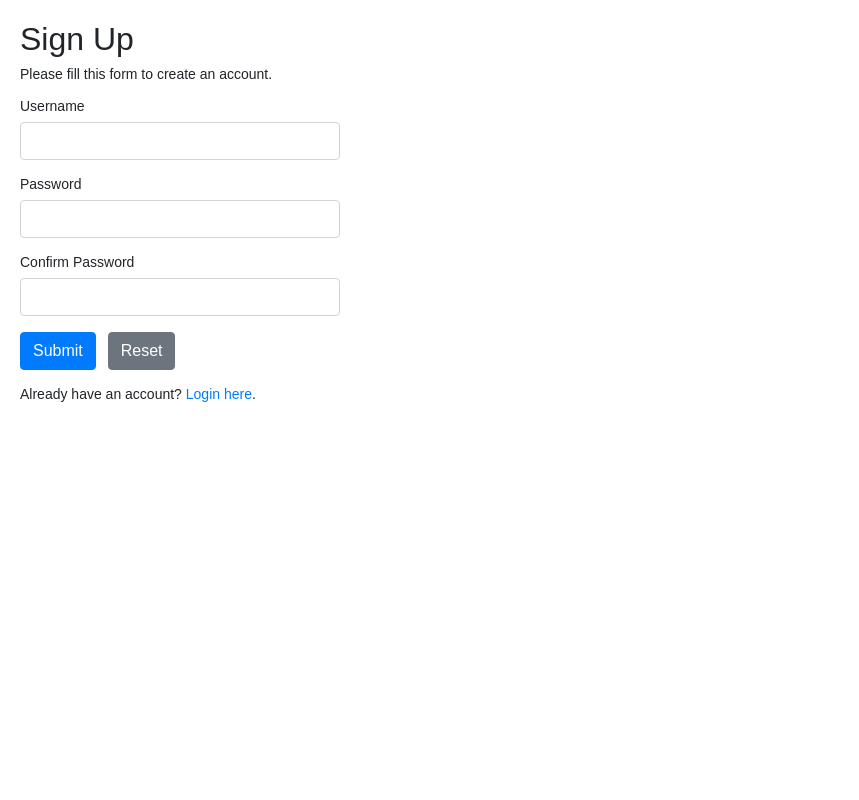
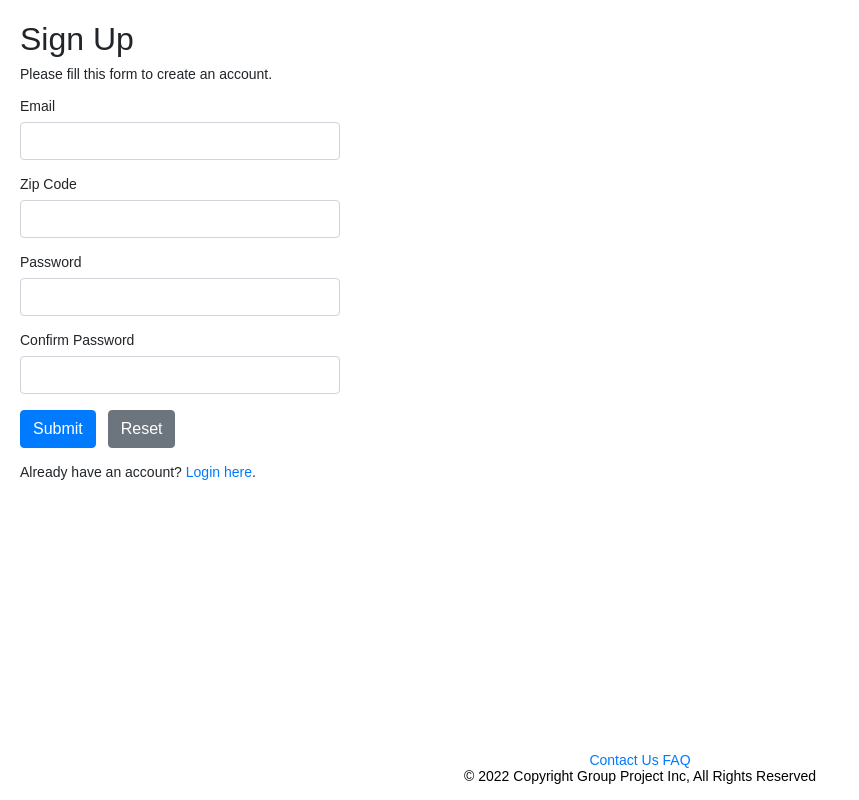
Before and after one commit to docktheboat/AppAcadianaPower, a PHP site: page /INFX-499/register.php in a window 1280 px wide. Shown: the whole page, without its empty margins (0-859 px from the left). Run offline with PHP 8.4, Linux system fonts and the light colour scheme.

Commit message:
Add files via upload

```diff
--- /dev/null
+++ b/INFX-499/ContactUs.php
@@ -0,0 +1,4 @@
+<?php
+
+
+?>
--- /dev/null
+++ b/INFX-499/FAQ.php
@@ -0,0 +1,3 @@
+<?php
+
+?>
--- /dev/null
+++ b/INFX-499/bottom.php
@@ -0,0 +1,7 @@
+<div class="footer">
+<a href="ContactUs.php">Contact Us</a> <a href="FAQ.php">FAQ</a>
+<p>&copy; 2022 Copyright Group Project Inc, All Rights Reserved</p>
+</div>
+
+</body>
+</html>
--- a/INFX-499/config.php
+++ b/INFX-499/config.php
@@ -1,6 +1,4 @@
 <?php
-/* Database credentials. Assuming you are running MySQL
-server with default setting (user 'root' with no password) */
 
 
 define('DB_SERVER', 'localhost');
--- a/INFX-499/login.php
+++ b/INFX-499/login.php
@@ -1,7 +1,8 @@
 <?php
 // Initialize the session
 session_start();
-
+include "shared.php";
+top();
 // Check if the user is already logged in, if yes then redirect him to welcome page
 if(isset($_SESSION["loggedin"]) && $_SESSION["loggedin"] === true){
     header("location: welcome.php");
@@ -112,7 +113,7 @@ if($_SERVER["REQUEST_METHOD"] == "POST"){
 
     <form action="<?php echo htmlspecialchars($_SERVER["PHP_SELF"]); ?>" method="post">
         <div class="form-group">
-            <label>Username</label>
+            <label>Email</label>
             <input type="text" name="username" class="form-control <?php echo (!empty($username_err)) ? 'is-invalid' : ''; ?>" value="<?php echo $username; ?>">
             <span class="invalid-feedback"><?php echo $username_err; ?></span>
         </div>
@@ -127,5 +128,6 @@ if($_SERVER["REQUEST_METHOD"] == "POST"){
         <p>Don't have an account? <a href="register.php">Sign up now</a>.</p>
     </form>
 </div>
+<?php bottom() ?>
 </body>
 </html>
--- a/INFX-499/register.php
+++ b/INFX-499/register.php
@@ -1,23 +1,23 @@
 <?php
 // Include config file
-require_once "config.php";
-
+include "shared.php";
+config();
 // Define variables and initialize with empty values
-$username = $password = $confirm_password = "";
-$username_err = $password_err = $confirm_password_err = "";
-
+top();
+$username = $password = $confirm_password = $zipcode = "";
+$username_err = $password_err = $confirm_password_err = $zip_err ="";
 // Processing form data when form is submitted
 if($_SERVER["REQUEST_METHOD"] == "POST"){
 
     // Validate username
     if(empty(trim($_POST["username"]))){
-        $username_err = "Please enter a username.";
-    } elseif(!preg_match('/^[a-zA-Z0-9_]+$/', trim($_POST["username"]))){
-        $username_err = "Username can only contain letters, numbers, and underscores.";
+        $username_err = "Please enter an email.";
+    } elseif(!preg_match('/^([a-zA-Z0-9_\-\.]+)@([a-zA-Z0-9_\-\.]+)\.([a-zA-Z]{2,5})$/', trim($_POST["username"]))){
+        $username_err = "Please enter a valid email format.";
     } else{
         // Prepare a select statement
         $sql = "SELECT id FROM users WHERE username = ?";
-
+        $link = mysqli_connect(DB_SERVER, DB_USERNAME, DB_PASSWORD, DB_NAME);
         if($stmt = mysqli_prepare($link, $sql)){
             // Bind variables to the prepared statement as parameters
             mysqli_stmt_bind_param($stmt, "s", $param_username);
@@ -31,7 +31,7 @@ if($_SERVER["REQUEST_METHOD"] == "POST"){
                 mysqli_stmt_store_result($stmt);
 
                 if(mysqli_stmt_num_rows($stmt) == 1){
-                    $username_err = "This username is already taken.";
+                    $username_err = "There is already an account with this email address.";
                 } else{
                     $username = trim($_POST["username"]);
                 }
@@ -43,7 +43,38 @@ if($_SERVER["REQUEST_METHOD"] == "POST"){
             mysqli_stmt_close($stmt);
         }
     }
+    // Validate zip code starting with 71 or 72
+    if(empty(trim($_POST["zip"]))){
+        $zip_err = "Please enter a Zip Code.";
+    } elseif(!preg_match('/[7][0-1]\d{3}\b/', trim($_POST["zip"]))){
+        $zip_err = "Please enter a Louisiana 5 digit zip code";
+    }
+    else {
+        // Prepare a select statement
+        $sql = "SELECT id FROM users WHERE zip = ?";
+        $link = mysqli_connect(DB_SERVER, DB_USERNAME, DB_PASSWORD, DB_NAME);
+        if($stmt = mysqli_prepare($link, $sql)){
+            // Bind variables to the prepared statement as parameters
+            mysqli_stmt_bind_param($stmt, "s", $param_zip);
 
+            // Set parameters
+            $param_zip = trim($_POST["zip"]);
+
+            // Attempt to execute the prepared statement
+            if(mysqli_stmt_execute($stmt)){
+                /* store result */
+                mysqli_stmt_store_result($stmt);
+
+                $zip = trim($_POST["zip"]);
+
+            } else{
+                echo "Oops! Something went wrong. Please try again later.";
+            }
+
+            // Close statement
+            mysqli_stmt_close($stmt);
+        }
+    }
     // Validate password
     if(empty(trim($_POST["password"]))){
         $password_err = "Please enter a password.";
@@ -67,11 +98,11 @@ if($_SERVER["REQUEST_METHOD"] == "POST"){
     if(empty($username_err) && empty($password_err) && empty($confirm_password_err)){
 
         // Prepare an insert statement
-        $sql = "INSERT INTO users (username, password) VALUES (?, ?)";
-
+        $sql = "INSERT INTO users (username, password,zip) VALUES (?, ?, ?)";
+        $link = mysqli_connect(DB_SERVER, DB_USERNAME, DB_PASSWORD, DB_NAME);
         if($stmt = mysqli_prepare($link, $sql)){
             // Bind variables to the prepared statement as parameters
-            mysqli_stmt_bind_param($stmt, "ss", $param_username, $param_password);
+            mysqli_stmt_bind_param($stmt, "sss", $param_username, $param_password, $param_zip);
 
             // Set parameters
             $param_username = $username;
@@ -88,10 +119,10 @@ if($_SERVER["REQUEST_METHOD"] == "POST"){
             // Close statement
             mysqli_stmt_close($stmt);
         }
+        // Close connection
+        mysqli_close($link);
     }
 
-    // Close connection
-    mysqli_close($link);
 }
 ?>
 
@@ -112,9 +143,14 @@ if($_SERVER["REQUEST_METHOD"] == "POST"){
     <p>Please fill this form to create an account.</p>
     <form action="<?php echo htmlspecialchars($_SERVER["PHP_SELF"]); ?>" method="post">
         <div class="form-group">
-            <label>Username</label>
+            <label>Email</label>
             <input type="text" name="username" class="form-control <?php echo (!empty($username_err)) ? 'is-invalid' : ''; ?>" value="<?php echo $username; ?>">
             <span class="invalid-feedback"><?php echo $username_err; ?></span>
+        </div>
+        <div class="form-group">
+            <label>Zip Code</label>
+            <input type="text" name="zip" class="form-control <?php echo (!empty($zip_err)) ? 'is-invalid' : ''; ?>" value="<?php echo $zipcode; ?>">
+            <span class="invalid-feedback"><?php echo $zip_err; ?></span>
         </div>
         <div class="form-group">
             <label>Password</label>
@@ -133,5 +169,4 @@ if($_SERVER["REQUEST_METHOD"] == "POST"){
         <p>Already have an account? <a href="login.php">Login here</a>.</p>
     </form>
 </div>
-</body>
-</html>
+<?php bottom(); ?>
--- a/INFX-499/reset-password.php
+++ b/INFX-499/reset-password.php
@@ -1,7 +1,6 @@
 <?php
 // Initialize the session
 session_start();
-
 // Check if the user is logged in, otherwise redirect to login page
 if(!isset($_SESSION["loggedin"]) || $_SESSION["loggedin"] !== true){
     header("location: login.php");
@@ -41,7 +40,7 @@ if($_SERVER["REQUEST_METHOD"] == "POST"){
     if(empty($new_password_err) && empty($confirm_password_err)){
         // Prepare an update statement
         $sql = "UPDATE users SET password = ? WHERE id = ?";
-
+        $link = mysqli_connect(DB_SERVER, DB_USERNAME, DB_PASSWORD, DB_NAME);
         if($stmt = mysqli_prepare($link, $sql)){
             // Bind variables to the prepared statement as parameters
             mysqli_stmt_bind_param($stmt, "si", $param_password, $param_id);
--- a/INFX-499/shared.php
+++ b/INFX-499/shared.php
@@ -8,3 +8,14 @@ function bottom()
 {
     include "bottom.php";
 }
+function dropdown(){
+    include "dropdownloggedin.php";
+}
+
+function config(){
+    include "config.php";
+}
+
+function change(){
+    include "buttonTest.html";
+}
--- /dev/null
+++ b/INFX-499/style.css
@@ -0,0 +1,150 @@
+html {
+    height: 100%;
+}
+
+body {
+    height: 100%;
+    margin: 0;
+    font-family: Arial, Helvetica, sans-serif;
+    background-color: white;
+}
+
+#main-holder {
+    width: 50%;
+    height: 70%;
+    display: grid;
+    justify-items: center;
+    align-items: center;
+    background-color: white;
+    border-radius: 7px;
+    box-shadow: 0px 0px 5px 2px black;
+}
+
+#login-error-msg-holder {
+    width: 100%;
+    height: 100%;
+    display: grid;
+    justify-items: center;
+    align-items: center;
+}
+
+#login-error-msg {
+    width: 23%;
+    text-align: center;
+    margin: 0;
+    padding: 5px;
+    font-size: 12px;
+    font-weight: bold;
+    color: #8a0000;
+    border: 1px solid #8a0000;
+    background-color: #e58f8f;
+    opacity: 0;
+}
+
+#error-msg-second-line {
+    display: block;
+}
+
+#login-form {
+    align-self: flex-start;
+    display: grid;
+    justify-items: center;
+    align-items: center;
+}
+
+.login-form-field::placeholder {
+    color: #3a3a3a;
+}
+
+.login-form-field {
+    border: none;
+    border-bottom: 1px solid #3a3a3a;
+    margin-bottom: 10px;
+    border-radius: 3px;
+    outline: none;
+    padding: 0px 0px 5px 5px;
+}
+
+#login-form-submit {
+    width: 100%;
+    padding: 7px;
+    border: none;
+    border-radius: 5px;
+    color: white;
+    font-weight: bold;
+    background-color: #3a3a3a;
+    cursor: pointer;
+    outline: none;
+}
+#home {
+    padding: 15px 32px;
+    text-align: center;
+    text-decoration: none;
+    display: inline-block;
+    font-size: 16px;
+}
+
+.footer {
+    position: fixed;
+    left: 0;
+    bottom: 0;
+    width: 100%;
+    text-align: center;
+    color: black;
+}
+.dropbtn {
+    background-color: green;
+    color: white;
+    padding: 16px;
+    font-size: 16px;
+    border: none;
+    cursor: pointer;
+}
+.dropdown {
+    position: relative;
+    display: inline-block;
+}
+.dropdown-content {
+    display: none;
+    position: absolute;
+    right: 0;
+    background-color: #f9f9f9;
+    min-width: 160px;
+    box-shadow: 0px 8px 16px 0px rgba(0,0,0,0.2);
+    z-index: 1;
+}
+.dropdown-content a {
+    color: black;
+    padding: 12px 16px;
+    text-decoration: none;
+    display: block;
+}
+.dropdown-content a:hover {background-color: #f1f1f1;}
+.dropdown:hover .dropdown-content {display: block;}
+.dropdown:hover .dropbtn {background-color: green;}
+
+.buttonGreen {
+    background-color: #c2fbd7;
+    border-radius: 100px;
+    box-shadow: rgba(44, 187, 99, .2) 0 -25px 18px -14px inset,rgba(44, 187, 99, .15) 0 1px 2px,rgba(44, 187, 99, .15) 0 2px 4px,rgba(44, 187, 99, .15) 0 4px 8px,rgba(44, 187, 99, .15) 0 8px 16px,rgba(44, 187, 99, .15) 0 16px 32px;
+    color: green;
+    cursor: pointer;
+    display: inline-block;
+    margin-top: 7px;
+    margin-left: 7px;
+    font-family: CerebriSans-Regular,-apple-system,system-ui,Roboto,sans-serif;
+    padding: 15px 40px;
+    text-align: center;
+    text-decoration: none;
+    transition: all 250ms;
+    border: 0;
+    font-size: 16px;
+    user-select: none;
+    -webkit-user-select: none;
+    touch-action: manipulation;
+}
+
+.buttonGreen:hover {
+    box-shadow: rgba(44,187,99,.35) 0 -25px 18px -14px inset,rgba(44,187,99,.25) 0 1px 2px,rgba(44,187,99,.25) 0 2px 4px,rgba(44,187,99,.25) 0 4px 8px,rgba(44,187,99,.25) 0 8px 16px,rgba(44,187,99,.25) 0 16px 32px;
+    transform: scale(1.05) rotate(-1deg);
+}
--- a/INFX-499/top.php
+++ b/INFX-499/top.php
@@ -1,55 +1,10 @@
 <!DOCTYPE html>
 <html>
 <head>
+    <title>490 Project</title>
+    <meta charset="utf-8" />
     <meta name="viewport" content="width=device-width, initial-scale=1">
-    <style>
-        .dropbtn {
-            background-color: #04AA6D;
-            color: white;
-            padding: 16px;
-            font-size: 16px;
-            border: none;
-            cursor: pointer;
-        }
-
-        .dropdown {
-            position: relative;
-            display: inline-block;
-        }
-
-        .dropdown-content {
-            display: none;
-            position: absolute;
-            right: 0;
-            background-color: #f9f9f9;
-            min-width: 160px;
-            box-shadow: 0px 8px 16px 0px rgba(0,0,0,0.2);
-            z-index: 1;
-        }
-
-        .dropdown-content a {
-            color: black;
-            padding: 12px 16px;
-            text-decoration: none;
-            display: block;
-        }
-
-        .dropdown-content a:hover {background-color: #f1f1f1;}
-        .dropdown:hover .dropdown-content {display: block;}
-        .dropdown:hover .dropbtn {background-color: #3e8e41;}
-    </style>
+    <link href="style.css" type="text/css" rel="stylesheet"/>
+    <link rel="icon" type="image/x-icon" href="icon.ico">
 </head>
 <body>
-
-
-<div class="dropdown" style="float:right;">
-    <button class="dropbtn">"username"</button>
-    <div class="dropdown-content">
-        <a href="#">Settings</a>
-        <a href="reset-password.php">Change Password</a>
-        <a href="logout.php">Logout</a>
-    </div>
-</div>
-
-</body>
-</html>
```
Also changed, not shown: INFX-499/buttonTest.html (added, +24 -0 lines), INFX-499/dropdownloggedin.php (added, +7 -0 lines), INFX-499/index.php (+9 -14 lines), INFX-499/welcome.php (+7 -1 lines), INFX-499/blue.png (added), INFX-499/green.png (added), INFX-499/icon.ico (added).
